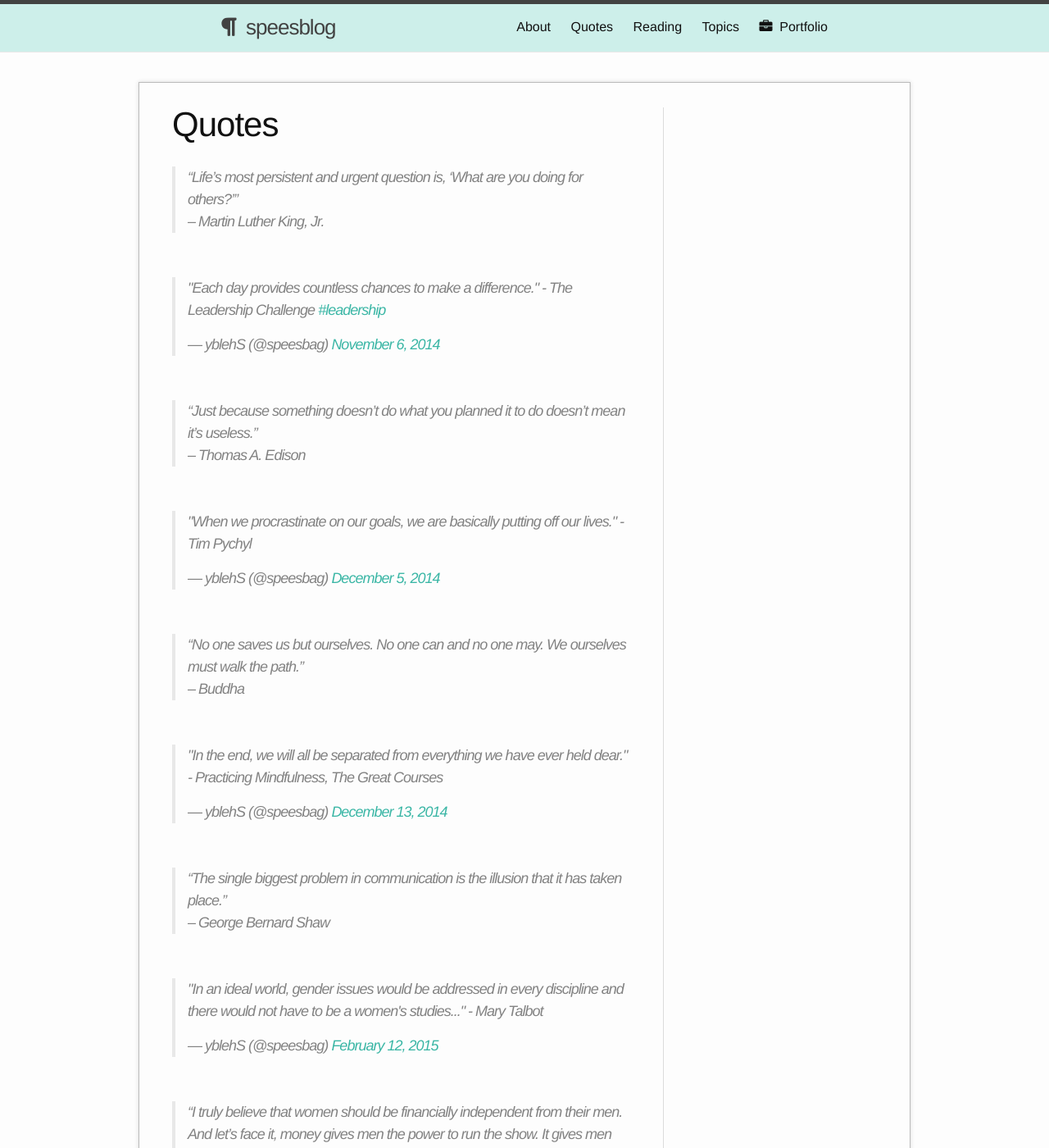
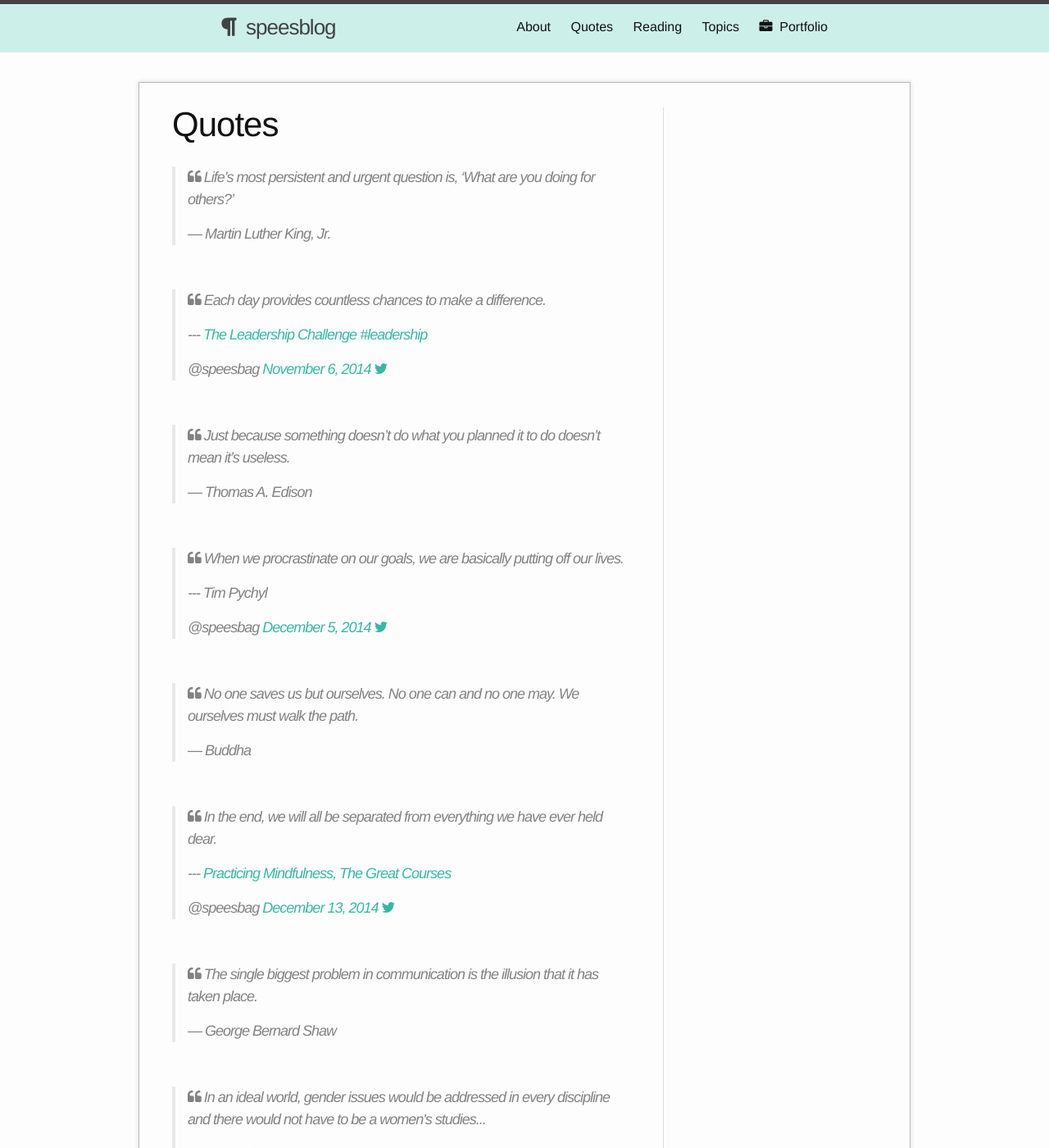
Before and after one commit to shelbyspees/speesblog, a Jekyll site: the page built from quotes.md, in a window 1280 px wide and 1400 px high. Shown: the whole window at 82% size. Built offline with Jekyll 4.4.1, drawn with Linux system fonts in a browser that asks for light colours; nearby versions of some CDN libraries; some of the changed text lies outside the part shown.

Commit message:
Add quotation icon, add <cite> tags for ARIA compliance, fix quote formatting

```diff
--- a/_sass/_base.scss
+++ b/_sass/_base.scss
@@ -28,7 +28,7 @@ aside {
   border: solid 1px $grey-color-light;
   border-bottom: solid 1px $grey-color-light;
   border-radius: 3px;
-  margin-bottom: 10px
+  margin-bottom: 30px
 
 }
 
@@ -80,6 +80,10 @@ aside img {
 
 aside + aside {
     margin-top: 10px;
+}
+
+.aside-list {
+  padding: 0;
 }
 
 mark {
--- a/quotes.md
+++ b/quotes.md
@@ -4,54 +4,86 @@ title: Quotes
 permalink: /quotes/
 ---
 
->"Life's most persistent and urgent question is, 'What are you doing for others?'"
->-- Martin Luther King, Jr.
+><i class="fa fa-quote-left"></i> Life's most persistent and urgent question is, 'What are you doing for others?'
+>
+>--- <cite>Martin Luther King, Jr.</cite>
 
 <br/>
 
-<blockquote class="twitter-tweet" lang="en"><p>&quot;Each day provides countless chances to make a difference.&quot; - The Leadership Challenge <a href="https://twitter.com/hashtag/leadership?src=hash">#leadership</a></p>&mdash; yblehS (@speesbag) <a href="https://twitter.com/speesbag/status/530379159168512000">November 6, 2014</a></blockquote>
+<blockquote class="twitter-tweet" lang="en">
+	<p><i class="fa fa-quote-left"></i> Each day provides countless chances to make a difference.</p>
+	<p>--- <cite><a href="http://www.amazon.com/The-Leadership-Challenge-4th-Edition/dp/0787984922">The Leadership Challenge</a></cite> <a href="https://twitter.com/hashtag/leadership?src=hash">#leadership</a>
+	</p>
+	@speesbag <a href="https://twitter.com/speesbag/status/530379159168512000">November 6, 2014 <i class="fa fa-twitter"></i>
+</a>
+</blockquote>
 
 <br/>
 
->"Just because something doesn't do what you planned it to do doesn't mean it's useless."
->-- Thomas A. Edison
+><i class="fa fa-quote-left"></i> Just because something doesn't do what you planned it to do doesn't mean it's useless.
+>
+>--- <cite>Thomas A. Edison</cite>
 
 <br/>
 
-<blockquote class="twitter-tweet" lang="en"><p>&quot;When we procrastinate on our goals, we are basically putting off our lives.&quot; - Tim Pychyl</p>&mdash; yblehS (@speesbag) <a href="https://twitter.com/speesbag/status/540690121356349440">December 5, 2014</a></blockquote>
+<blockquote class="twitter-tweet" lang="en">
+	<p><i class="fa fa-quote-left"></i> When we procrastinate on our goals, we are basically putting off our lives.</p>
+	<p>--- <cite>Tim Pychyl</cite></p>
+	@speesbag <a href="https://twitter.com/speesbag/status/540690121356349440">December 5, 2014 <i class="fa fa-twitter"></i>
+</a>
+</blockquote>
 
 <br/>
 
->"No one saves us but ourselves. No one can and no one may. We ourselves must walk the path."
->-- Buddha
+><i class="fa fa-quote-left"></i> No one saves us but ourselves. No one can and no one may. We ourselves must walk the path.
+>
+>--- <cite>Buddha</cite>
 
 <br/>
 
-<blockquote class="twitter-tweet" lang="en"><p>&quot;In the end, we will all be separated from everything we have ever held dear.&quot; - Practicing Mindfulness, The Great Courses</p>&mdash; yblehS (@speesbag) <a href="https://twitter.com/speesbag/status/543666466298425344">December 13, 2014</a></blockquote>
+<blockquote class="twitter-tweet" lang="en">
+	<p><i class="fa fa-quote-left"></i> In the end, we will all be separated from everything we have ever held dear.</p>
+	<p>--- <cite><a href="http://www.audible.com/pd/Self-Development/Practicing-Mindfulness-An-Introduction-to-Meditation-Audiobook/B00DDVQQLA">Practicing Mindfulness, The Great Courses</a></cite></p>
+	@speesbag <a href="https://twitter.com/speesbag/status/543666466298425344">December 13, 2014 <i class="fa fa-twitter"></i>
+</a>
+</blockquote>
 
 <br/>
 
->"The single biggest problem in communication is the illusion that it has taken place."
->-- George Bernard Shaw
+><i class="fa fa-quote-left"></i> The single biggest problem in communication is the illusion that it has taken place.
+>
+>--- <cite>George Bernard Shaw</cite>
 
 <br/>
 
-<blockquote class="twitter-tweet" lang="en"><p>&quot;In an ideal world, gender issues would be addressed in every discipline and there would not have to be a women&#39;s studies...&quot; - Mary Talbot</p>&mdash; yblehS (@speesbag) <a href="https://twitter.com/speesbag/status/566000147067174912">February 12, 2015</a></blockquote>
+<blockquote class="twitter-tweet" lang="en">
+	<p><i class="fa fa-quote-left"></i> In an ideal world, gender issues would be addressed in every discipline and there would not have to be a women&#39;s studies...</p>
+	<p>--- <cite>Mary Talbot</cite></p>
+	@speesbag <a href="https://twitter.com/speesbag/status/566000147067174912">February 12, 2015 <i class="fa fa-twitter"></i></a>
+</blockquote>
 
 <br/>
 
->"I truly believe that women should be financially independent from their men. And let's face it, money gives men the power to run the show. It gives men the power to define value. They define what's sexy. And men define what's feminine. It's ridiculous."
->-- Beyonce Knowles
+><i class="fa fa-quote-left"></i> I truly believe that women should be financially independent from their men. And let's face it, money gives men the power to run the show. It gives men the power to define value. They define what's sexy. And men define what's feminine. It's ridiculous.
+>
+>--- Beyonce Knowles
 
 <br/>
 
-<blockquote class="twitter-tweet" lang="en"><p>&quot;How would you explain __ to your mom&quot;: also known as &quot;find best silly analogy in &lt;5 s. Then add sexism &amp; ageism.&quot; Hired!</p>&mdash; Gayle L. McDowell (@gayle) <a href="https://twitter.com/gayle/status/560324132319936512">January 28, 2015</a></blockquote>
+<blockquote class="twitter-tweet" lang="en">
+	<p><i class="fa fa-quote-left"></i> &quot;How would you explain __ to your mom&quot;: also known as &quot;find best silly analogy in &lt;5 s. Then add sexism &amp; ageism.&quot; Hired!</p>
+	--- <cite>Gayle L. McDowell (@gayle) <a href="https://twitter.com/gayle/status/560324132319936512">January 28, 2015 <i class="fa fa-twitter"></i></a></cite>
+</blockquote>
 
 <br/>
 
-<blockquote class="twitter-tweet" lang="en"><p>&quot;Our emotions are always with us, but we are too seldom with them.&quot; - Working with Emotional Intelligence by Daniel Goleman</p>&mdash; yblehS (@speesbag) <a href="https://twitter.com/speesbag/status/559560863766429701">January 26, 2015</a></blockquote>
+<blockquote class="twitter-tweet" lang="en">
+	<p><i class="fa fa-quote-left"></i> Our emotions are always with us, but we are too seldom with them.</p>
+	<p>--- <cite><a href="http://www.amazon.com/Working-Emotional-Intelligence-Daniel-Goleman-ebook/dp/B000JMKTN2/ref=sr_1_1?s=books&ie=UTF8&qid=1428999973&sr=1-1&keywords=working+with+emotional+intelligence">Working with Emotional Intelligence</a> by Daniel Goleman</cite></p>
+	@speesbag <a href="https://twitter.com/speesbag/status/559560863766429701">January 26, 2015 <i class="fa fa-twitter"></i></a></blockquote>
 
 <br/>
 
->"To love oneself is the beginning of a lifelong romance."
->-- Oscar Wilde
+><i class="fa fa-quote-left"></i> To love oneself is the beginning of a lifelong romance.
+>
+>--- Oscar Wilde
```
Also changed, not shown: _posts/2015-04-14-douglas-crockford.md (+3 -3 lines), reading.md (+40 -6 lines).
